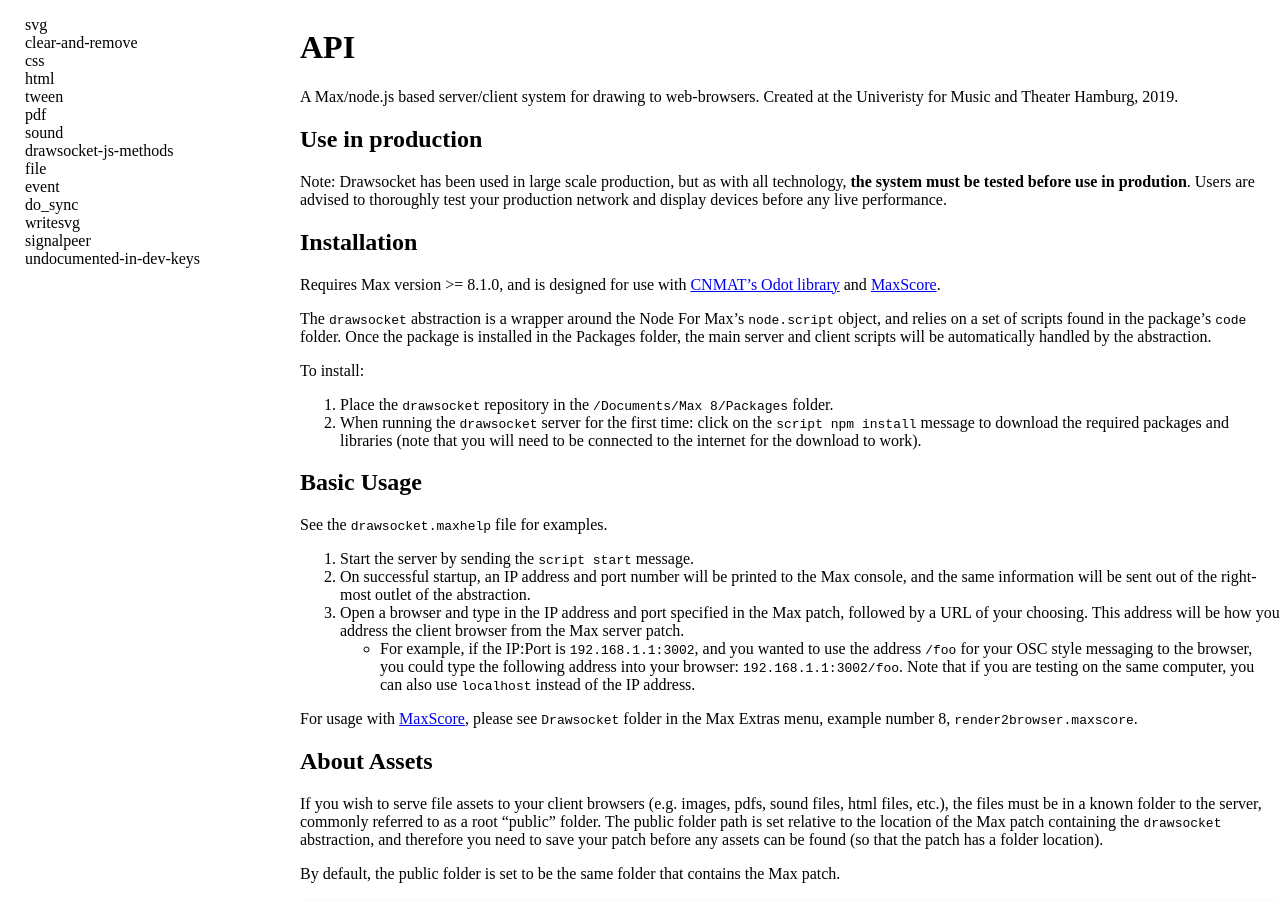
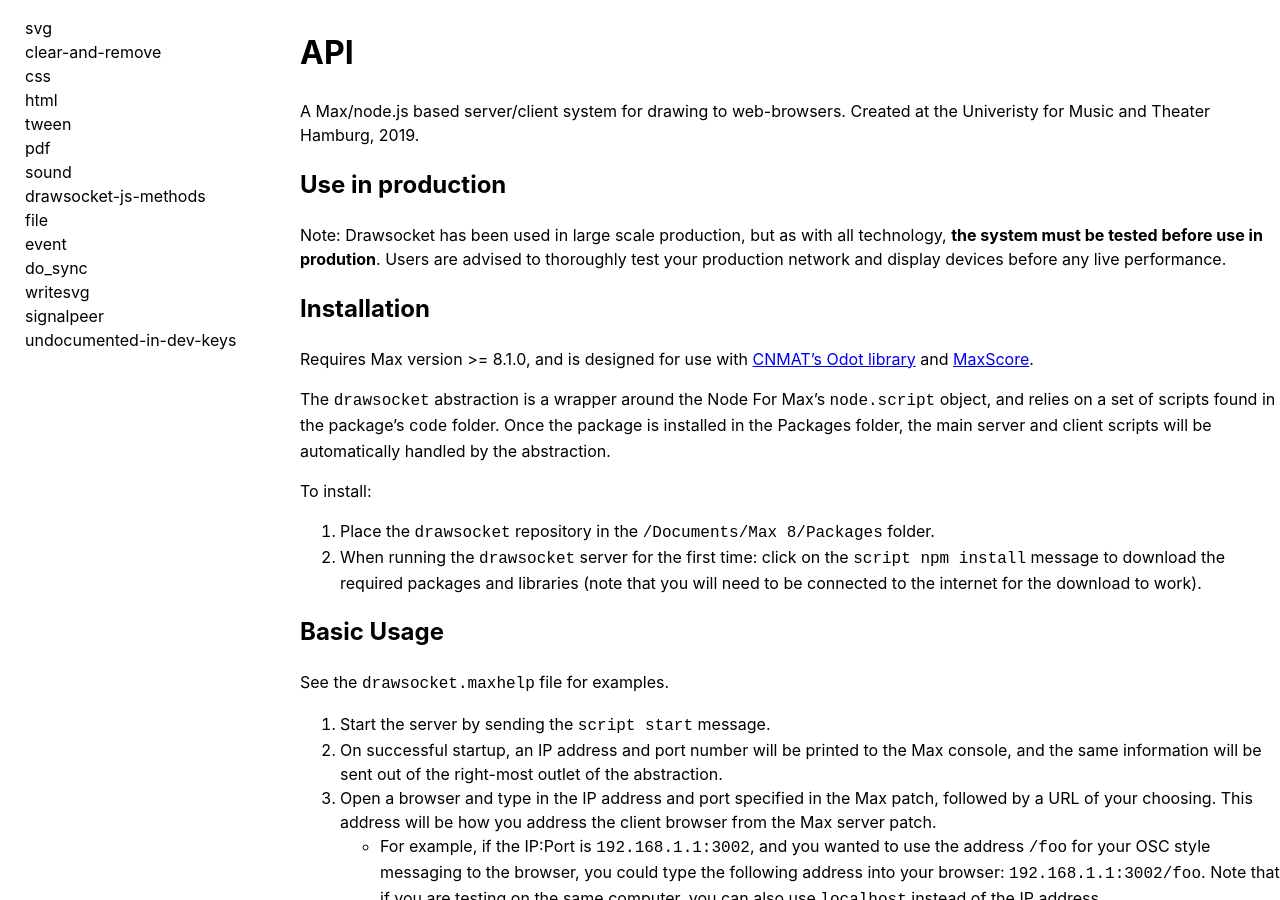
Before and after one commit to HfMT-ZM4/drawsocket.github.io, a Jekyll site: the page built from api.md, in a window 1280 px wide. Built offline with Jekyll 4.4.1, drawn with Linux system fonts in a browser that asks for light colours.

Commit message:
css tweak

```diff
--- a/assets/css/api-menu.css
+++ b/assets/css/api-menu.css
@@ -1,3 +1,10 @@
+html {
+    font-family: -apple-system,BlinkMacSystemFont,Segoe UI,Helvetica,Arial,sans-serif,Apple Color Emoji,Segoe UI Emoji;
+    font-size: 16px;
+    line-height: 1.5;
+    word-wrap: break-word;
+}
+
 #menu {
     position: fixed;
     top: 0px;
@@ -27,8 +34,10 @@
 
 }
 
-.language-plaintext code {
-    color: lightpink;
+code {
+    color: black;
+    font-weight: 500;
+
 }
 
 .highlight pre, .markdown-body pre {
```
Also changed, not shown: _layouts/default.html (added).
